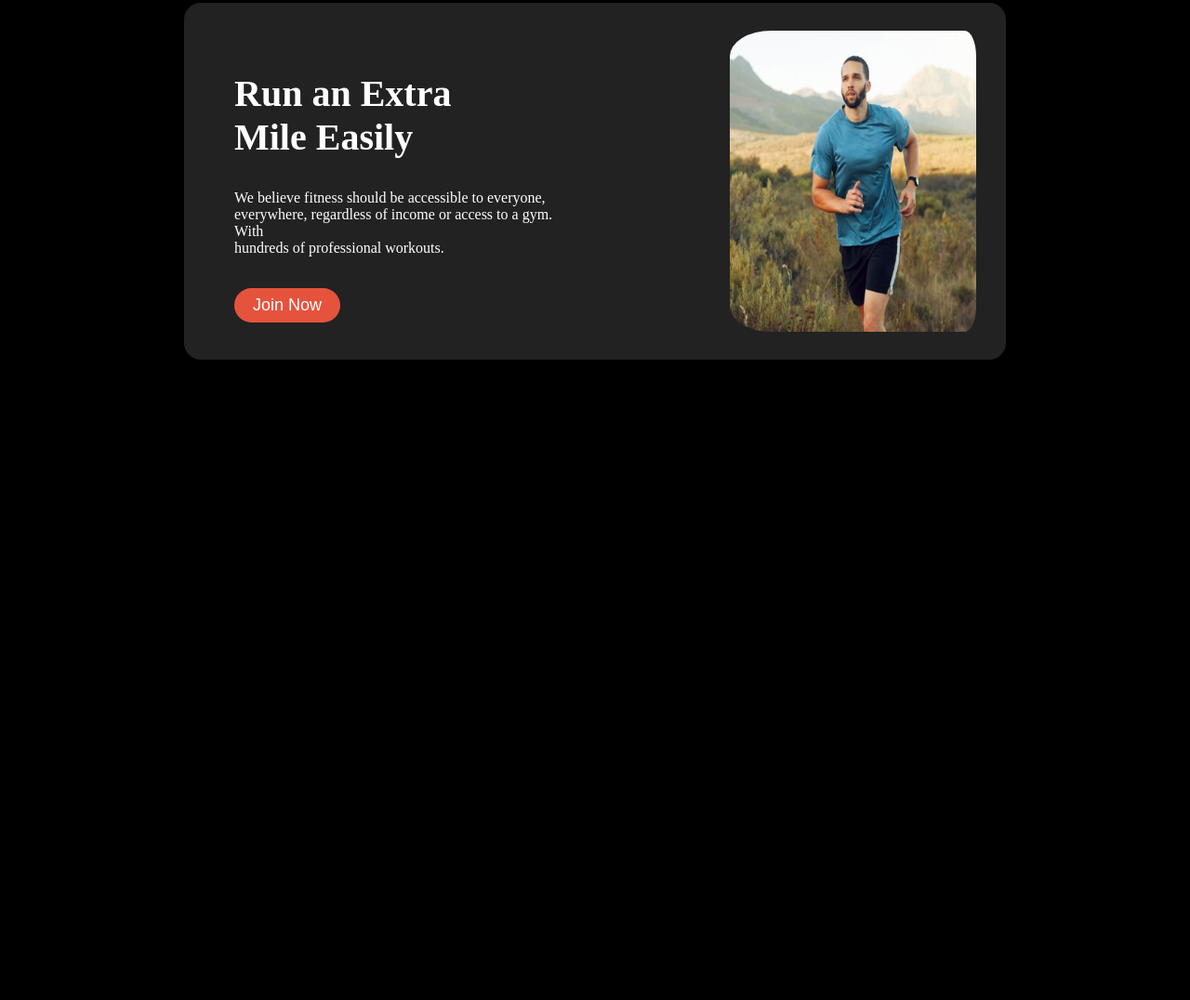
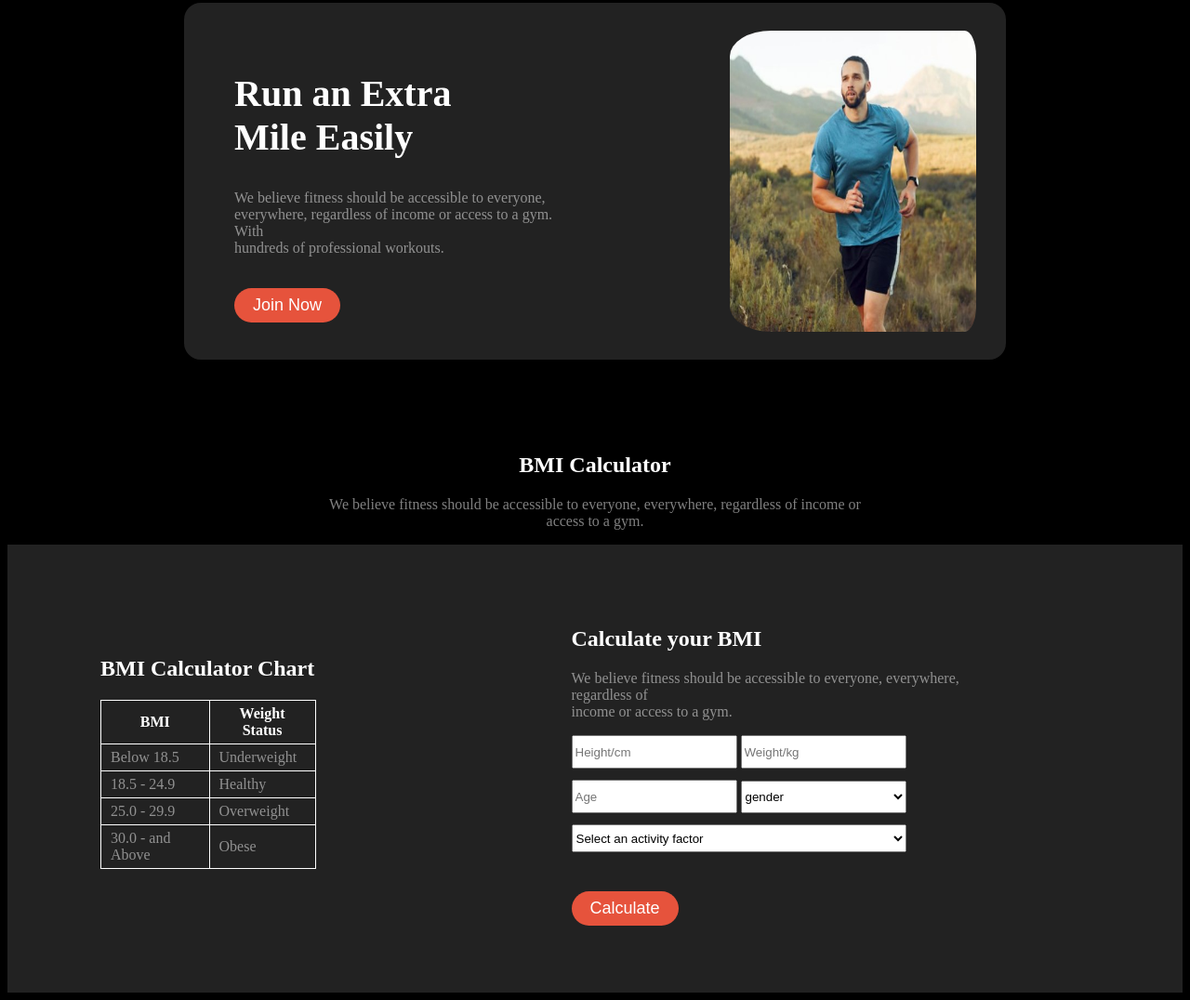
Before and after one commit to mdsohelrana11/assignment-2-md-sohel-rana, a plain HTML site: page index.html in a window 1280 px wide. Shown: the part 1295-2371 px from the top of the page at 93% size. Before the commit the page ends 1782 px from the top, so only its background shows below. Drawn offline with Linux system fonts and the light colour scheme.

Commit message:
bmi completed

```diff
--- a/index.html
+++ b/index.html
@@ -81,9 +81,73 @@
             <img class="run-image" src="images/run1.jpg" alt="">
         </div>
        </section>
-       <section>
-        <div>
-
+       <section class="bmi-section">
+        <div class="bmi-main">
+            <h1 class="bmi-heading">BMI Calculator</h1>
+            <p class="bmi-pragraph">We believe fitness should be accessible to everyone, everywhere, regardless of income or <br> access to a gym.</p>
+        </div>
+        <div class="bmi-full">
+            <div class="bmi-centre">
+                <h1 class="table-heading">BMI Calculator Chart</h1>
+                <table class="main-table">
+                    <thead>
+                        <tr>
+                            <th id="table-title">BMI</th>
+                            <th id="table-title">Weight Status</th>
+                        </tr>
+                    </thead>
+                    <tbody>
+                        <tr>
+                            <td>Below 18.5</td>
+                            <td>Underweight</td>
+                        </tr>
+                        <tr>
+                            <td>18.5 - 24.9</td>
+                            <td>Healthy</td>
+                        </tr>
+                        <tr>
+                            <td>25.0 - 29.9</td>
+                            <td>Overweight</td>
+                        </tr>
+                        <tr>
+                            <td>30.0 - and Above</td>
+                            <td>Obese</td>
+                        </tr>
+                    </tbody>
+                </table>
+            </div>
+            <div class="calculate-full">
+                <div>
+                    <h1 class="Calculatebmi-heading">Calculate your BMI</h1>
+                <p class="Calculatebmi-pragraph">We believe fitness should be accessible to everyone, everywhere, regardless of <br> income or access to a gym. </p>
+                </div>
+                <div>
+                    <form class="spacing">
+                        <label for="">
+                            <input class="gender" type="text" placeholder="Height/cm">
+                        </label>
+                        <label for="">
+                            <input class="gender" type="number" placeholder="Weight/kg">
+                        </label>
+                        <br>
+                        <label for="">
+                            <input class="gender" type="number" placeholder="Age">
+                        </label>
+                        <select name="" id="" class="gender2">
+                            <option value="gender">gender</option>
+                            <option value="male">male</option>
+                            <option value="female">female</option>
+                        </select>
+                        <br>
+                        <select class="gender-1" name="" id="">
+                            <option value="Select an activity factor">Select an activity factor</option>
+                            <option value="Like">Like</option>
+                            <option value="Unlike">Unlike</option>
+                        </select>
+                    </form>
+                    <button class="btn">Calculate</button>
+                </div>
+            </div>
         </div>
        </section>
     </main>
--- a/style/assignment.css
+++ b/style/assignment.css
@@ -51,7 +51,7 @@ nav ul{
     border-color: white;
 }
 .banner-description{
-    color: white;
+    color: rgba(255, 255, 255, 0.5);
 }
 
 .banner-description-1{
@@ -110,13 +110,13 @@ margin-top: 350px;
     font-weight: bolder;
 }
 .habit-description{
-    color: white;
+    color: rgba(255, 255, 255, 0.5);
 }
 .heading-1{
     color: white;
 }
 .pragraph-1{
-    color: white;
+    color: rgba(255, 255, 255, 0.5);
 }
 .bg-1{
     border-radius: 50%;
@@ -136,7 +136,7 @@ margin-top: 350px;
     font-weight: bolder;
 }
 .run-pragraph{
-    color: white;
+    color: rgba(255, 255, 255, 0.5);
     margin-bottom: 34px;
 }
 .b{
@@ -160,3 +160,72 @@ margin-top: 350px;
     margin: 100px 190px 100px 190px;
     border-radius: 18px;
 }
+.bmi-heading{
+    color: white;
+}
+.bmi-pragraph{
+    color: rgba(255, 255, 255, 0.5);
+}
+.bmi-main{
+    text-align: center;
+}
+/* Table section */
+table{
+    border-collapse: collapse;
+}
+td, th{
+     border: 1px solid white;
+     padding: 5px 10px;
+     color: rgba(255, 255, 255, 0.5);
+}
+.table-heading{
+    color: white;
+}
+.main-table{
+    color: white;
+}
+#table-title{
+    color: white;
+}
+/* Bmi section */
+
+
+.Calculatebmi-heading{
+    color: white;
+}
+.Calculatebmi-pragraph{
+    color: rgba(255, 255, 255, 0.5);
+}
+.bmi-full{
+    display: flex;
+    justify-content: space-between;
+    background-color: rgba(34, 34, 34, 1);
+    align-items: center;
+}
+.calculate-full{
+    margin: 49px 189px 52px 175px;
+}
+.spacing{
+    margin-bottom: 30px;
+}
+.bmi-centre{
+    margin: 100px 100px 133px 100px;
+}
+.bmi-section{
+    max-width: 1440px;
+}
+.gender{
+    width: 170px;
+    height: 30px;
+    margin-bottom: 12px;
+}
+.gender-1{
+    height: 30px;
+    width: 360px;
+    margin-bottom: 12px;
+}
+.gender2{
+    height: 35px;
+    width: 178px;
+    margin-bottom: 12px;
+}
```
